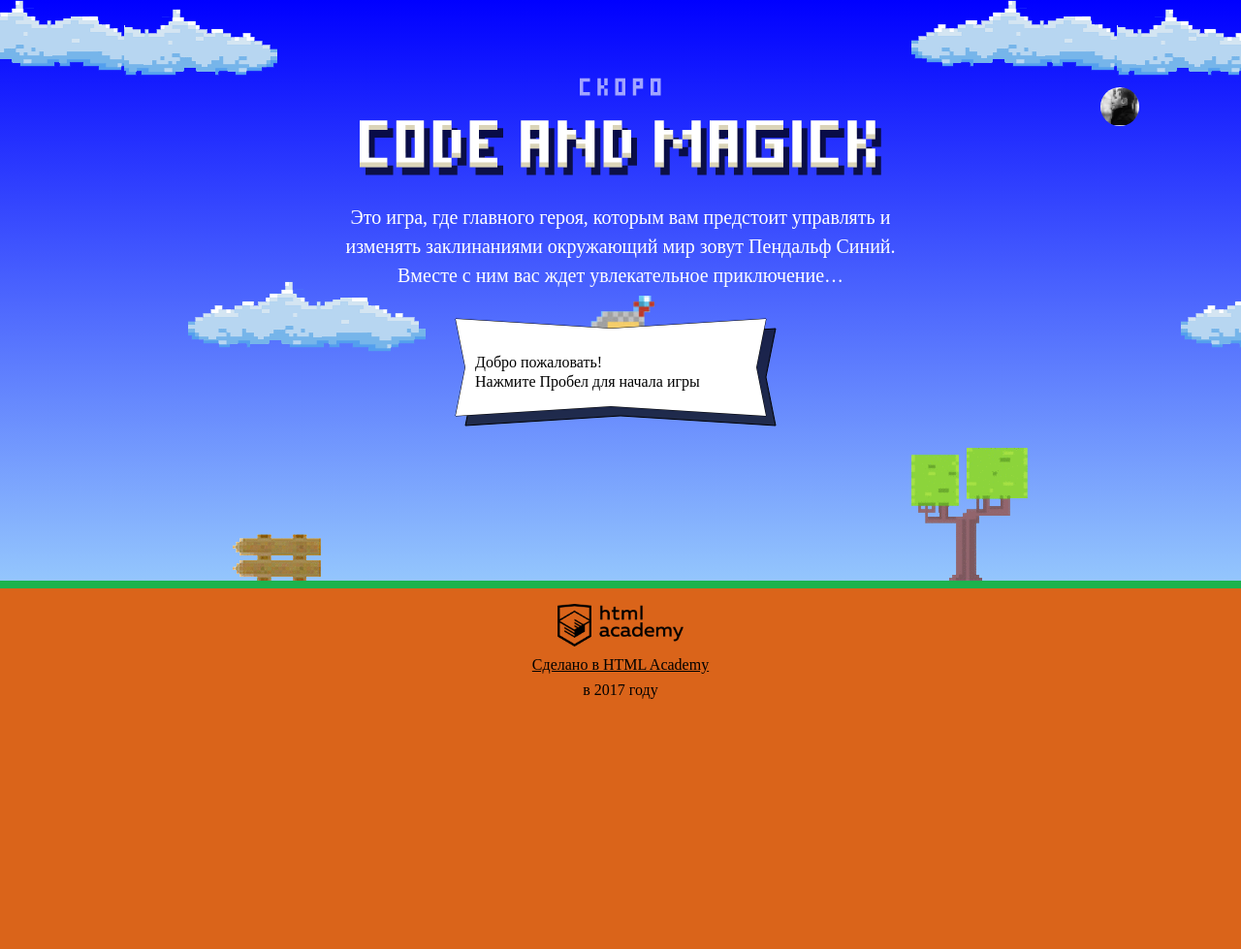
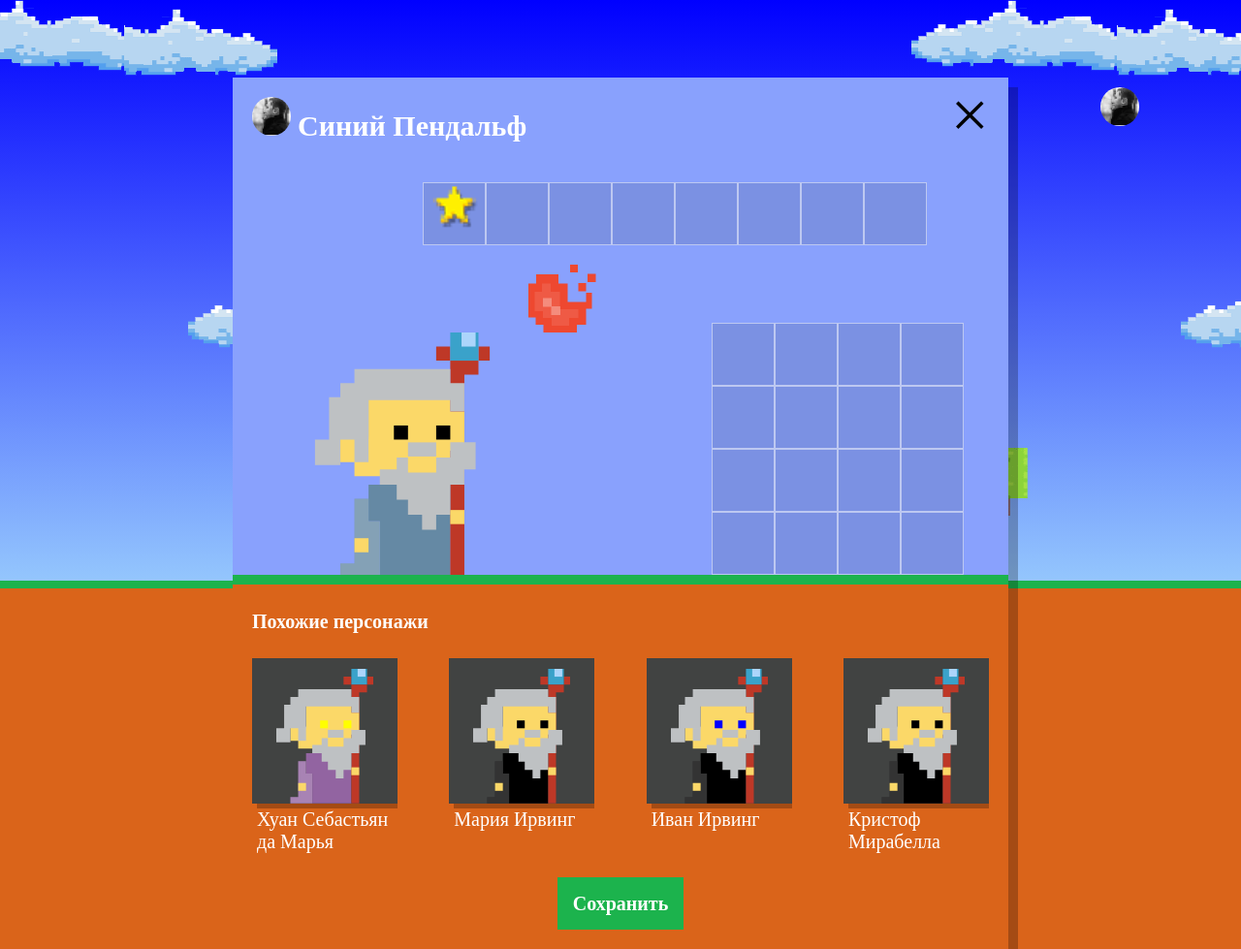
Before and after one commit to VitaliyBru/510505-code-and-magick, a website: page index.html in a window 1280 px wide. Shown: the whole page at 97% size. Before the commit the page ends 800 px from the top, so only its background shows below. Drawn offline with Linux system fonts and the light colour scheme; a web font is replaced by a local one.

Commit message:
module3-task1

```diff
--- a/index.html
+++ b/index.html
@@ -198,6 +198,7 @@
   };
 </script>
 
+<script src="js/setup.js"></script>
 <script src="js/stat.js"></script>
 <script src="js/game.js"></script>
 
--- /dev/null
+++ b/js/setup.js
@@ -0,0 +1,98 @@
+'use strict';
+
+var QUANTITY_SIMILAR_WIZARDS = 4;
+var choicesList = {
+  firstNames: [
+    'Иван',
+    'Хуан Себастьян',
+    'Мария',
+    'Кристоф',
+    'Виктор',
+    'Юлия',
+    'Люпита',
+    'Вашингтон'
+  ],
+  lastNames: [
+    'да Марья',
+    'Верон',
+    'Мирабелла',
+    'Вальц',
+    'Онопко',
+    'Топольницкая',
+    'Нионго',
+    'Ирвинг'
+  ],
+  coatColors: [
+    'rgb(101, 137, 164)',
+    'rgb(241, 43, 107)',
+    'rgb(146, 100, 161)',
+    'rgb(56, 159, 117)',
+    'rgb(215, 210, 55)',
+    'rgb(0, 0, 0)'
+  ],
+  eyesColors: [
+    'black',
+    'red',
+    'blue',
+    'yellow',
+    'green'
+  ],
+
+  getWizard: function () {
+    var wizard = {
+      'name': '',
+      'coatColor': '',
+      'eyesColor': ''
+    };
+
+    wizard['name'] = getRandElementArray(this.firstNames) + ' '
+    + getRandElementArray(this.lastNames);
+    wizard['coatColor'] = getRandElementArray(this.coatColors);
+    wizard['eyesColor'] = getRandElementArray(this.eyesColors);
+    return wizard;
+  }
+};
+
+// Возвращает случайный элемент массива
+var getRandElementArray = function (array) {
+  var i = Math.floor(Math.random() * array.length);
+  return array[i];
+};
+
+// Возвращает массив из случано сгенерированных вомшебников
+var getSimilarWizards = function (length) {
+  var similarWizards = [];
+  for (var i = 0; i < length; i++) {
+    similarWizards[i] = choicesList.getWizard();
+  }
+  return similarWizards;
+};
+
+// Возвращает элемент созданный на базе шаблона и
+// наполняет его необходимым контентом
+var getTemplateClone = function (template, wizard) {
+  var clone = template.cloneNode(true);
+  clone.querySelector('.setup-similar-label').textContent = wizard['name'];
+  clone.querySelector('.wizard-coat').style.fill = wizard['coatColor'];
+  clone.querySelector('.wizard-eyes').style.fill = wizard['eyesColor'];
+  return clone;
+};
+
+// Разблокируем показ слоя класса «overlay setup»
+var overlaySetup = document.querySelector('.setup');
+overlaySetup.classList.remove('hidden');
+
+// Получаем шаблон
+var template = document.querySelector('#similar-wizard-template')
+.content.querySelector('div');
+// Подготавливаем элементы для вставки в ДОМ
+var fragment = document.createDocumentFragment();
+var similarWizards = getSimilarWizards(QUANTITY_SIMILAR_WIZARDS);
+for (var i = 0; i < similarWizards.length; i++) {
+  fragment.appendChild(getTemplateClone(template, similarWizards[i]));
+}
+
+// Добавляем полученный блок «fragment» в ДОМ
+document.querySelector('.setup-similar-list').appendChild(fragment);
+// Отменяем скрытие блока «setup-similar»
+overlaySetup.querySelector('.setup-similar').classList.remove('hidden');
```
